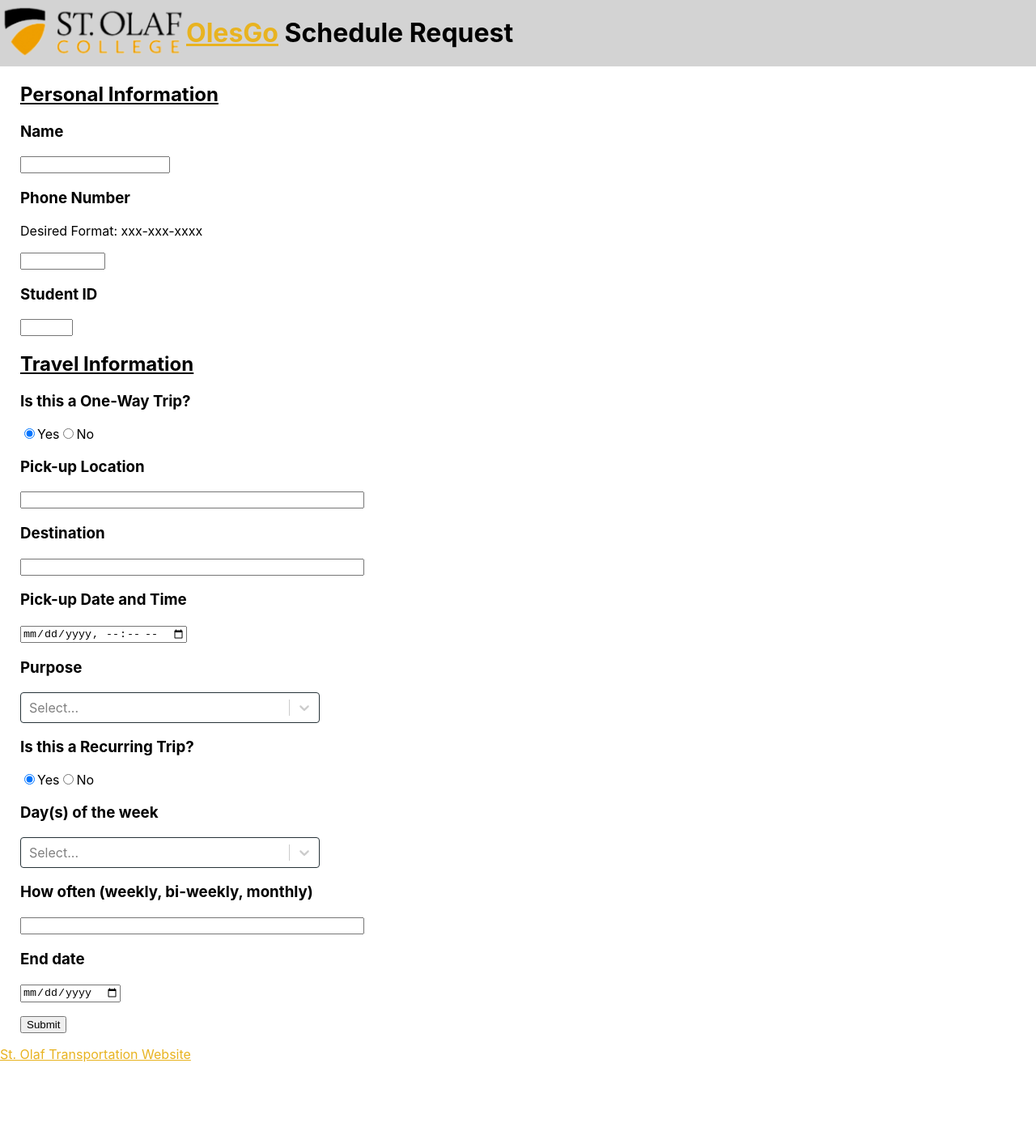
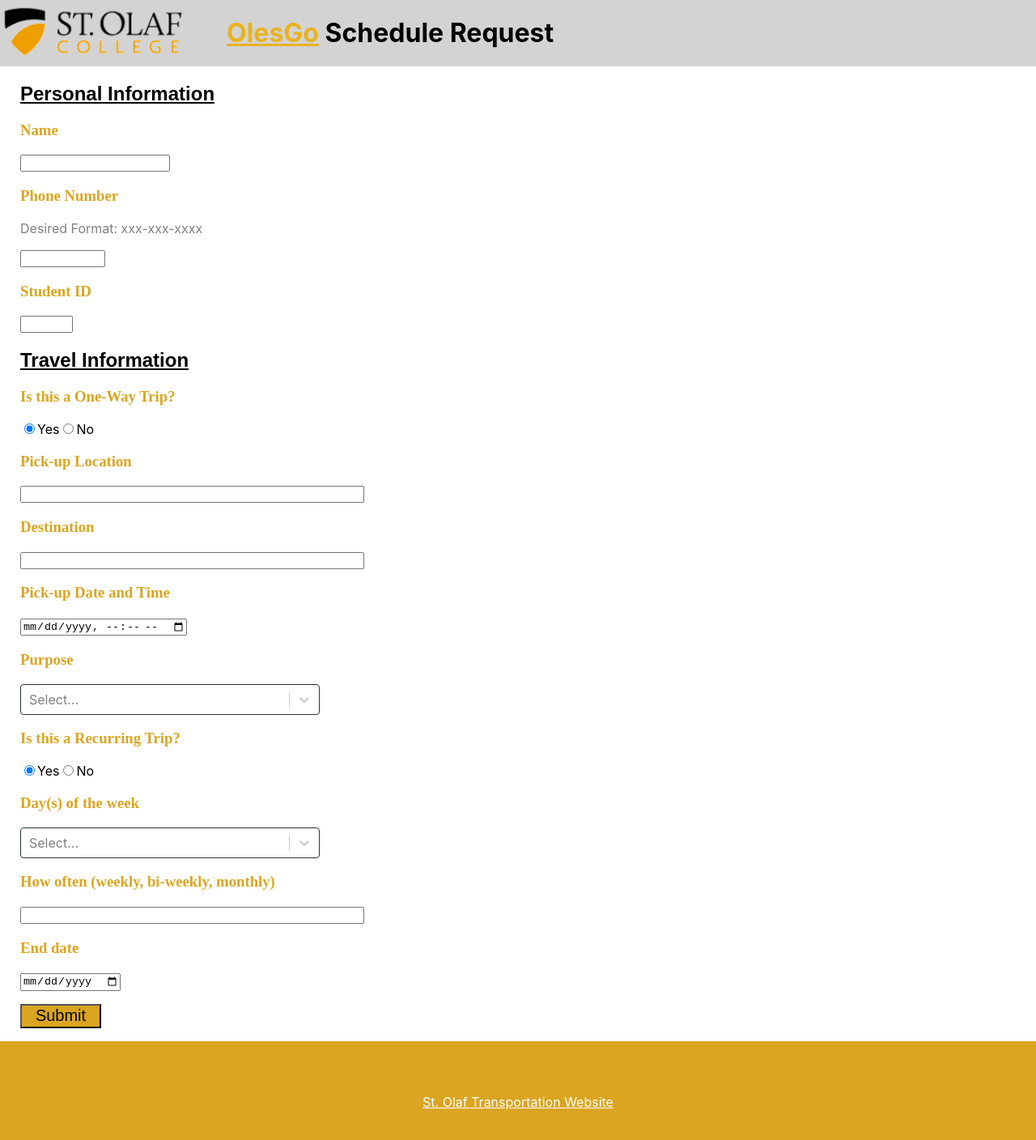
Before and after one commit to misterkeegs/Hackathon2024, a React (Create React App) app in the folder olesgo/: page / in a window 1280 px wide. Shown: the top 1408 px of the page at 81% size. Before the commit the page ends 1312 px from the top, so only its background shows below. Built offline with nearby package versions, Linux system fonts and the light colour scheme.

Commit message:
pretty dropdowns + footer

```diff
--- a/olesgo/src/App.css
+++ b/olesgo/src/App.css
@@ -2,37 +2,23 @@
   text-align: center;
 }
 
-.App-logo {
-  height: 40vmin;
-  pointer-events: none;
+h2 {
+  font-family: Arial;
+  color: black;
 }
 
-@media (prefers-reduced-motion: no-preference) {
-  .App-logo {
-    animation: App-logo-spin infinite 20s linear;
-  }
+h3 {
+  font-family: 'Times New Roman';
+  color: goldenrod;
 }
 
-.App-header {
-  background-color: #ffffff;
-  min-height: 100vh;
-  display: flex;
-  flex-direction: column;
-  align-items: center;
-  justify-content: center;
-  font-size: calc(10px + 2vmin);
-  color: rgb(0, 0, 0);
+.desired-format {
+  color: grey;
 }
 
-.App-link {
-  color: #ffcc00;
+.submit {
+  background-color: goldenrod;
+  width: 100px;
+  height: 30px;
+  font-size: 20px;
 }
-
-@keyframes App-logo-spin {
-  from {
-    transform: rotate(0deg);
-  }
-  to {
-    transform: rotate(360deg);
-  }
-}
--- a/olesgo/src/App.js
+++ b/olesgo/src/App.js
@@ -5,13 +5,11 @@
 import StOlafLogo from './images/StOlafPng.png';
 
 const days = [
-  { value: 'Monday', label: 'Monday' },
-  { value: 'Tuesday', label: 'Tuesday' },
-  { value: 'Wednesday', label: 'Wednesday' },
-  { value: 'Thursday', label: 'Thursday' },
-  { value: 'Friday', label: 'Friday' },
-  { value: 'Saturday', label: 'Saturday' },
-  { value: 'Sunday', label: 'Sunday' }
+  { value: 'Monday', label: 'Monday'},
+  { value: 'Tuesday', label: 'Tuesday'},
+  { value: 'Wednesday', label: 'Wednesday'},
+  { value: 'Thursday', label: 'Thursday'},
+  { value: 'Friday', label: 'Friday'},
 ];
 
 const purposes = [
@@ -25,6 +23,22 @@
 const animatedComponents = makeAnimated();
 
 const customStyles = {
+  menu: (provided, state) => ({
+    ...provided,
+    width: state.selectProps.width,
+    color: state.selectProps.menuColor,
+  }),
+  option: (provided, state) => ({
+    ...provided,
+    borderBottom: '1px dotted goldenrod',
+    color: state.isSelected ? 'white' : 'black',
+    '&:hover': {
+      backgroundColor: '#FFF7C2'
+    },
+    backgroundColor: state.isSelected ? 'goldenrod' : 'white',
+    width: '370px'
+
+  }),
   control: (provided, state) => ({
     ...provided,
     width: '370px',
@@ -32,6 +46,7 @@
     '&:hover': {
       borderColor: '#263238'
     },
+
   }),
 };
 
@@ -54,6 +69,7 @@
         <a href='https://wp.stolaf.edu/'>
           <img src={StOlafLogo} alt="St Olaf Logo" style={{height: '70px', width: '230px'}}></img>
         </a>
+        <div style={{height:'70px', width: '50px'}}></div>
 
         <h1>
           <a href='https://wp.stolaf.edu/transportation/oles-go/' style={{ color: '#e8b320'}}>
@@ -63,7 +79,7 @@
 
       </div>
 
-      <div  style={{marginLeft: '25px'}}>
+      <div style={{marginLeft: '25px'}}>
       <form action="" id="loginForm">
         <h2><u>Personal Information</u></h2>
         <p></p>
@@ -71,7 +87,7 @@
         <input type="text" id="name" class="required-field" required="true"></input>
         <p></p>
         <h3>Phone Number</h3>
-        <p>Desired Format: xxx-xxx-xxxx</p>
+        <p class="desired-format">Desired Format: xxx-xxx-xxxx</p>
         <input type="tel" id="phone" name="phone" pattern="[0-9]{3}-[0-9]{3}-[0-9]{4}" required="true" size="10"></input>
         <p></p>
         <h3>Student ID</h3>
@@ -183,16 +199,16 @@
         </div>
       )}
         <p></p>
-        <button type="submit" onclick="alert('Form submitted!')">Submit</button>
+        <button class="submit" type="submit" onclick="alert('Form submitted!')">Submit</button>
         <p></p>
       </form>
 
       </div>
-
-      <a style={{ color: '#e8b320'}} href="https://wp.stolaf.edu/transportation/">
-        St. Olaf Transportation Website
-      </a>
-
+      <div style={{ display: 'flex', alignItems: 'center', justifyContent: 'center', backgroundColor: 'goldenrod', height: '150px'}}>
+        <a style={{color: 'white'}} href="https://wp.stolaf.edu/transportation/">
+          St. Olaf Transportation Website
+        </a>
+      </div>
     </div>
   );
 }
```
